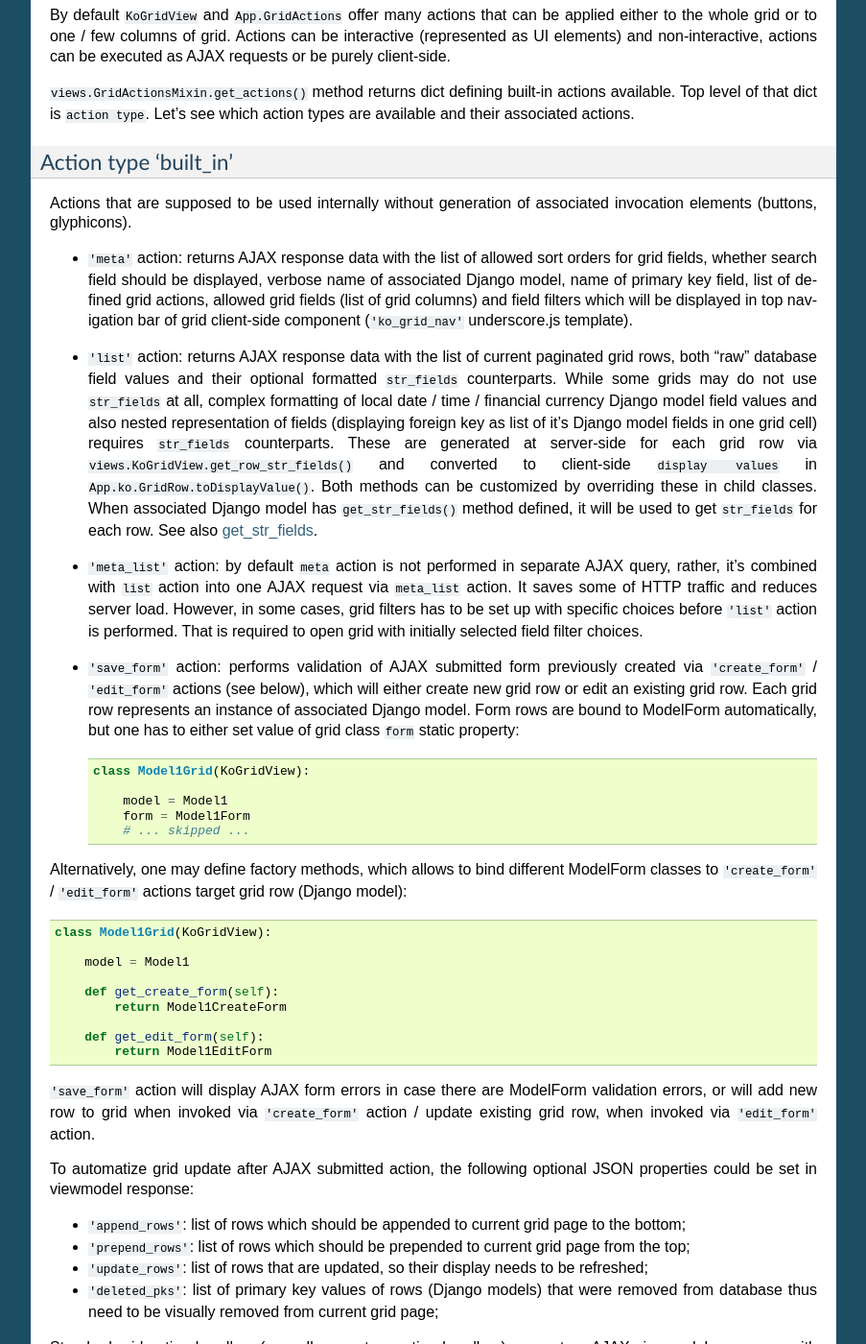
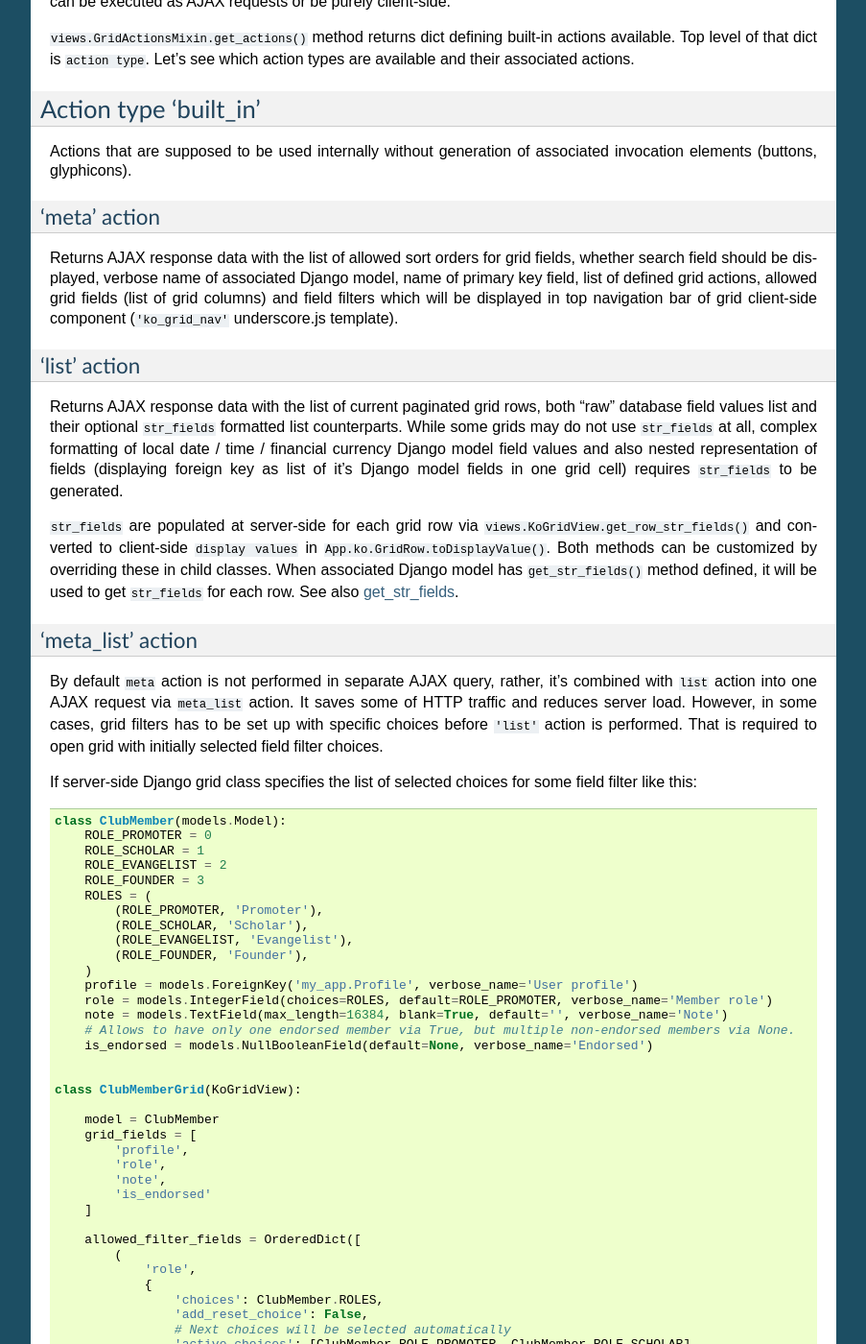
Before and after one commit to Dmitri-Sintsov/django-jinja-knockout, a Sphinx documentation site: the page built from docs/grids.rst, in a window 1280 px wide and 1400 px high, scrolled down 13563 px. Shown: the whole window at 96% size, without its empty margins (198-1101 px from the left). Built offline with Sphinx 7.4.7, drawn with Linux system fonts in a browser that asks for light colours; some of the changed text lies outside the part shown.

Commit message:
Refactored 'Standard grid actions' section, expanded 'meta_list' action subsection in grids.rst.

```diff
--- a/docs/grids.rst
+++ b/docs/grids.rst
@@ -300,7 +300,7 @@ templates, partially covered in modifying_visual_layout_of_grid_)::
             return ' › '.join(str_fields.values())
 
 Note that ``get_str_fields()`` will also be used for scalar fields formatting via grid row str_fields. See also
-list_action_.
+`'list' action`_.
 
 .. highlight:: javascript
 
@@ -791,12 +791,9 @@ default grid options dict::
                 }
             }
 
-============
-Grid actions
-============
-
+=====================
 Standard grid actions
----------------------
+=====================
 
 By default ``KoGridView`` and ``App.GridActions`` offer many actions that can be applied either to the whole grid or to
 one / few columns of grid. Actions can be interactive (represented as UI elements) and non-interactive, actions can
@@ -806,42 +803,120 @@ be executed as AJAX requests or be purely client-side.
 is ``action type``. Let's see which action types are available and their associated actions.
 
 Action type 'built_in'
-~~~~~~~~~~~~~~~~~~~~~~
+----------------------
 
 Actions that are supposed to be used internally without generation of associated invocation elements (buttons,
 glyphicons).
 
-.. _meta_action:
+'meta' action
+~~~~~~~~~~~~~
 
-* ``'meta'`` action: returns AJAX response data with the list of allowed sort orders for grid fields, whether search
-  field should be displayed, verbose name of associated Django model, name of primary key field, list of defined grid
-  actions, allowed grid fields (list of grid columns) and field filters which will be displayed in top navigation bar
-  of grid client-side component (``'ko_grid_nav'`` underscore.js template).
+Returns AJAX response data with the list of allowed sort orders for grid fields, whether search field should be
+displayed, verbose name of associated Django model, name of primary key field, list of defined grid actions, allowed
+grid fields (list of grid columns) and field filters which will be displayed in top navigation bar of grid client-side
+component (``'ko_grid_nav'`` underscore.js template).
 
-.. _list_action:
+'list' action
+~~~~~~~~~~~~~
 
-* ``'list'`` action: returns AJAX response data with the list of current paginated grid rows, both "raw" database field
-  values and their optional formatted ``str_fields`` counterparts. While some grids may do not use ``str_fields`` at all,
-  complex formatting of local date / time / financial currency Django model field values and also nested representation of
-  fields (displaying foreign key as list of it's Django model fields in one grid cell) requires ``str_fields`` counterparts.
-  These are generated at server-side for each grid row via ``views.KoGridView.get_row_str_fields()`` and converted to
-  client-side ``display values`` in ``App.ko.GridRow.toDisplayValue()``. Both methods can be customized by overriding
-  these in child classes. When associated Django model has ``get_str_fields()`` method defined, it will be used to get
-  ``str_fields`` for each row. See also get_str_fields_.
+Returns AJAX response data with the list of current paginated grid rows, both "raw" database field values list and their
+optional ``str_fields`` formatted list counterparts. While some grids may do not use ``str_fields`` at all, complex
+formatting of local date / time / financial currency Django model field values and also nested representation of
+fields (displaying foreign key as list of it's Django model fields in one grid cell) requires ``str_fields`` to be
+generated.
 
-.. _meta_list_action:
+``str_fields`` are populated at server-side for each grid row via ``views.KoGridView.get_row_str_fields()`` and
+converted to client-side ``display values`` in ``App.ko.GridRow.toDisplayValue()``. Both methods can be customized by
+overriding these in child classes. When associated Django model has ``get_str_fields()`` method defined, it will be used
+to get ``str_fields`` for each row. See also get_str_fields_.
 
-* ``'meta_list'`` action: by default ``meta`` action is not performed in separate AJAX query, rather, it's combined
-  with ``list`` action into one AJAX request via ``meta_list`` action. It saves some of HTTP traffic and reduces server
-  load. However, in some cases, grid filters has to be set up with specific choices before ``'list'`` action is
-  performed. That is required to open grid with initially selected field filter choices.
+'meta_list' action
+~~~~~~~~~~~~~~~~~~
 
-.. _save_form_action:
+By default ``meta`` action is not performed in separate AJAX query, rather, it's combined with ``list`` action into one
+AJAX request via ``meta_list`` action. It saves some of HTTP traffic and reduces server load. However, in some cases,
+grid filters has to be set up with specific choices before ``'list'`` action is performed. That is required to open
+grid with initially selected field filter choices.
 
-* ``'save_form'`` action: performs validation of AJAX submitted form previously created via ``'create_form'`` /
-  ``'edit_form'`` actions (see below), which will either create new grid row or edit an existing grid row. Each grid row
-  represents an instance of associated Django model. Form rows are bound to ModelForm automatically, but one has to
-  either set value of grid class ``form`` static property::
+If server-side Django grid class specifies the list of selected choices for some field filter like this::
+
+    class ClubMember(models.Model):
+        ROLE_PROMOTER = 0
+        ROLE_SCHOLAR = 1
+        ROLE_EVANGELIST = 2
+        ROLE_FOUNDER = 3
+        ROLES = (
+            (ROLE_PROMOTER, 'Promoter'),
+            (ROLE_SCHOLAR, 'Scholar'),
+            (ROLE_EVANGELIST, 'Evangelist'),
+            (ROLE_FOUNDER, 'Founder'),
+        )
+        profile = models.ForeignKey('my_app.Profile', verbose_name='User profile')
+        role = models.IntegerField(choices=ROLES, default=ROLE_PROMOTER, verbose_name='Member role')
+        note = models.TextField(max_length=16384, blank=True, default='', verbose_name='Note')
+        # Allows to have only one endorsed member via True, but multiple non-endorsed members via None.
+        is_endorsed = models.NullBooleanField(default=None, verbose_name='Endorsed')
+
+
+    class ClubMemberGrid(KoGridView):
+
+        model = ClubMember
+        grid_fields = [
+            'profile',
+            'role',
+            'note',
+            'is_endorsed'
+        ]
+
+        allowed_filter_fields = OrderedDict([
+            (
+                'role',
+                {
+                    'choices': ClubMember.ROLES,
+                    'add_reset_choice': False,
+                    # Next choices will be selected automatically
+                    'active_choices': [ClubMember.ROLE_PROMOTER, ClubMember.ROLE_SCHOLAR],
+                    'multiple_choices': False
+                }
+            ),
+            ('is_endorsed', None)
+        ])
+
+        @classmethod
+        def get_default_grid_options(cls):
+            return {
+                'classPath': 'App.ko.ClubMemberGrid'
+            }
+
+.. highlight:: javascript
+
+Then, to make sure ``'list'`` action respects ``['role']['active_choices']`` filter default selected choices , define
+client-side part of grid class like that::
+
+    App.ko.ClubMemberGrid = function(options) {
+        $.inherit(App.ko.Grid.prototype, this);
+        // This grid has selected choices for query filter 'role' by default,
+        // thus requires separate 'list' action after 'meta' action,
+        // instead of joint 'meta_list' action.
+        options.separateMeta = true;
+        this.init(options);
+    };
+
+With grid ``init()`` method ``options.separateMeta = true``, ``'meta'`` action will be issued first, setting ``'role'``
+filter selected choices, then ``'list'`` action will be performed separately, respecting these filter choices.
+Otherwise, grid ``'role'`` filter will be visually highlighed as selected, but the first (initial) list will retun all
+rows not respecting filter choices.
+
+'save_form' action
+~~~~~~~~~~~~~~~~~~
+
+.. highlight:: python
+
+Performs validation of AJAX submitted form previously created via `'create_form' action`_ / `'edit_form' action`_,
+which will either create new grid row or edit an existing grid row.
+
+Each grid row represents an instance of associated Django model. Form rows are bound to specified Django ``ModelForm``
+automatically, one has to set value of grid class ``form`` static property::
 
     class Model1Grid(KoGridView):
 
@@ -849,8 +924,8 @@ glyphicons).
         form = Model1Form
         # ... skipped ...
 
-Alternatively, one may define factory methods, which allows to bind different ModelForm classes to ``'create_form'`` /
-``'edit_form'`` actions target grid row (Django model)::
+Alternatively, one may define factory methods, which allows to bind different Django ``ModelForm`` classes to target
+grid row, represented by Django model::
 
     class Model1Grid(KoGridView):
 
@@ -862,18 +937,17 @@ Alternatively, one may define factory methods, which allows to bind different Mo
         def get_edit_form(self):
             return Model1EditForm
 
-``'save_form'`` action will display AJAX form errors in case there are ModelForm validation errors, or will add new
-row to grid when invoked via ``'create_form'`` action / update existing grid row, when invoked via ``'edit_form'``
-action.
+``'save_form'`` action will display AJAX form errors in case there are ``ModelForm`` validation errors, or will add new
+row to grid when invoked via `'create_form' action`_ / update existing grid row, when invoked via `'edit_form' action`_.
 
-To automatize grid update after AJAX submitted action, the following optional JSON properties could be set in viewmodel
-response:
+To automatize grid update after AJAX submitted action, the following optional JSON properties could be set in AJAX
+viewmodel response:
 
 * ``'append_rows'``: list of rows which should be appended to current grid page to the bottom;
 * ``'prepend_rows'``: list of rows which should be prepended to current grid page from the top;
 * ``'update_rows'``: list of rows that are updated, so their display needs to be refreshed;
-* ``'deleted_pks'``: list of primary key values of rows (Django models) that were removed from database thus need to be
-  visually removed from current grid page;
+* ``'deleted_pks'``: list of primary key values of rows (Django models) that were deleted in the database thus need to
+  be visually removed from current grid page;
 
 .. highlight:: javascript
 
@@ -885,18 +959,17 @@ multiple CRUD operations at once::
         this.grid.updatePage(viewModel);
     };
 
-See also ``views.GridActionsMixin`` class ``action_delete_confirmed`` / ``action_save_form`` methods for server-side
+See also ``views.GridActionsMixin`` class ``action_delete_confirmed()`` / ``action_save_form()`` methods for server-side
 part example. Client-side part of multiple CRUD operations is implemented in ``ko-grid.js`` ``App.ko.Grid.updatePage()``
 method.
 
+'save_inline' action
+~~~~~~~~~~~~~~~~~~~~
+.. highlight:: python
 
-.. highlight:: python
-.. _save_inline_action:
-
-* ``'save_inline'`` action: similar to ``'save_form'`` action described above, is an AJAX form submit handler for
-  ``'create_inline'`` / ``'edits inline'`` grid actions. These actions generate AJAX submittable
-  ``FormWithInlineFormsets`` class instance bound to current grid row either via grid class
-  ``form_with_inline_formsets`` static property::
+Similar to `'save_form' action`_ described above, this action is an AJAX form submit handler for `'create_inline' action`_
+/ `'edit_inline' action`_. These actions generate AJAX submittable BootstrapDialog with ``FormWithInlineFormsets`` class
+instance bound to current grid row via grid class ``form_with_inline_formsets`` static property::
 
     class Model1Grid(KoGridView):
 
@@ -905,7 +978,7 @@ method.
         # ... skipped ...
 
 Alternatively, one may define factory methods, which allows to bind different ``FormWithInlineFormsets`` classes to
-``'create_inline'`` / ``'edit_inline'`` actions target grid row (Django model)::
+`'create_inline' action`_ / `'edit_inline' action`_ target grid row (Django model)::
 
     class Model1Grid(KoGridView):
 
@@ -917,8 +990,19 @@ Alternatively, one may define factory methods, which allows to bind different ``
         def get_edit_form_with_inline_formsets(self):
             return Model1EditFormWithInlineFormsets
 
-where returned value should be class derived from ``forms.FormWithInlineFormsets``.
+These methods should return classes derived from ``forms.FormWithInlineFormsets`` built-in class (see :doc:`forms`).
 
+'create_form' action
+~~~~~~~~~~~~~~~~~~~~
+
+'edit_form' action
+~~~~~~~~~~~~~~~~~~
+
+'create_inline' action
+~~~~~~~~~~~~~~~~~~~~~~
+
+'edit_inline' action
+~~~~~~~~~~~~~~~~~~~~
 
 Because actions might be disabled at per-user or per-row basis,
 
```
